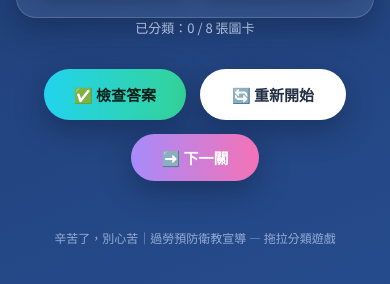
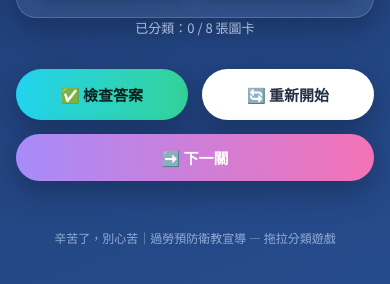
Before and after one commit to liona8209/PreventOverworkGame, a plain HTML site: page index.html in a window 390 px wide. Shown: the part 1097-1381 px from the top of the page. Drawn offline with Linux system fonts and the light colour scheme.

Commit message:
統一三顆按鈕為相同大小
- 檢查答案／重新開始／下一關 改為固定寬度 160px，高度自動一致
- 手機版改用 flex:1 1 140px 讓按鈕在窄螢幕仍等寬並排

Co-Authored-By: Claude Sonnet 5 <noreply@anthropic.com>

```diff
--- a/index.html
+++ b/index.html
@@ -156,9 +156,10 @@
 
   .controls{display:flex;justify-content:center;gap:14px;margin:26px 0 14px;flex-wrap:wrap;}
   button,.btn-link{
-    font-family:inherit;font-size:15px;font-weight:700;padding:13px 30px;border-radius:999px;
+    font-family:inherit;font-size:15px;font-weight:700;padding:13px 20px;border-radius:999px;
     border:none;cursor:pointer;box-shadow:var(--shadow);transition:transform .12s, box-shadow .12s;
     display:inline-flex;align-items:center;justify-content:center;text-decoration:none;
+    width:160px;white-space:nowrap;text-align:center;
   }
   button:active,.btn-link:active{transform:translateY(1px) scale(.98);}
   #checkBtn{background:linear-gradient(90deg,#22d3ee,#34d399);color:#08221b;}
@@ -201,6 +202,8 @@
     .card .thumb{height:76px;}
     .card .title{font-size:12.5px;}
     .card .desc{font-size:10.5px;}
+
+    button,.btn-link{min-width:0;flex:1 1 140px;padding:13px 14px;}
   }
 </style>
 </head>
```
